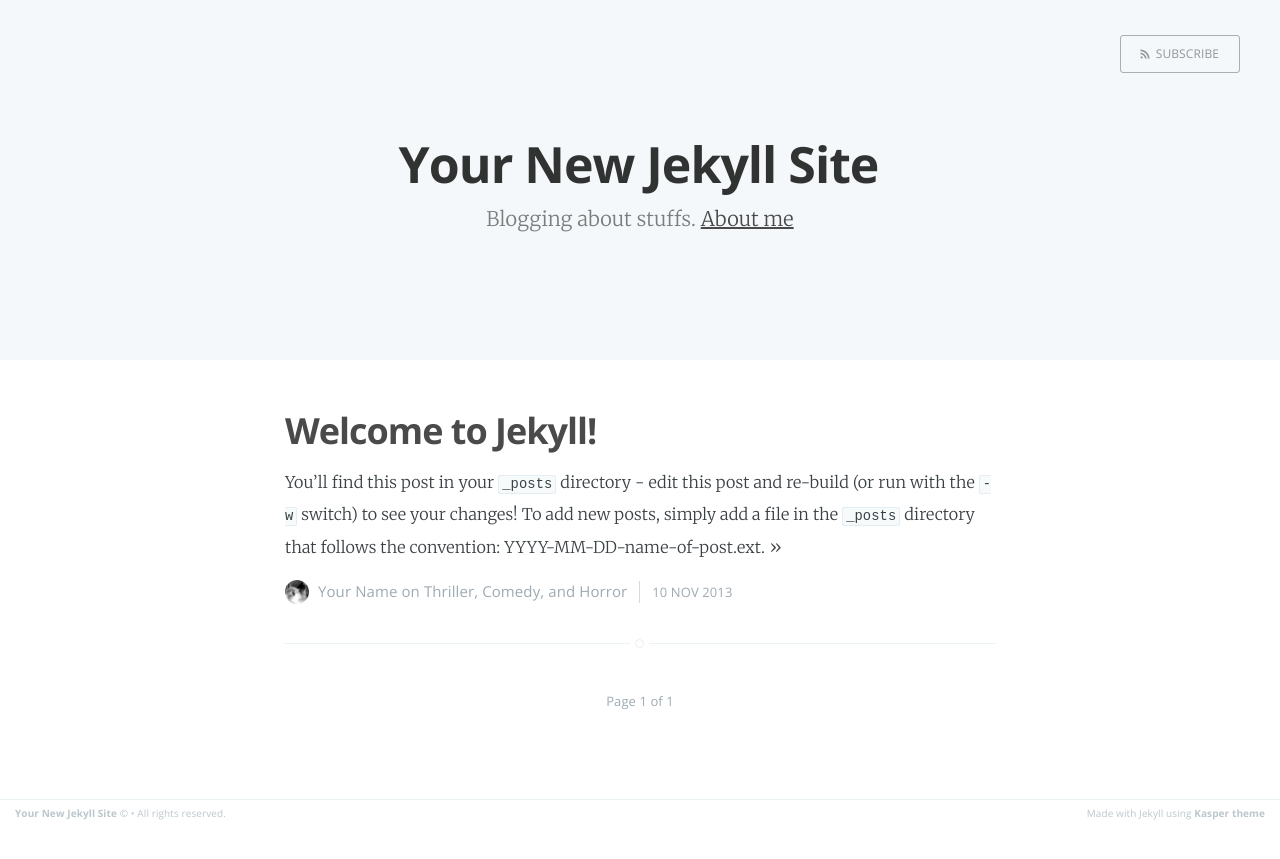
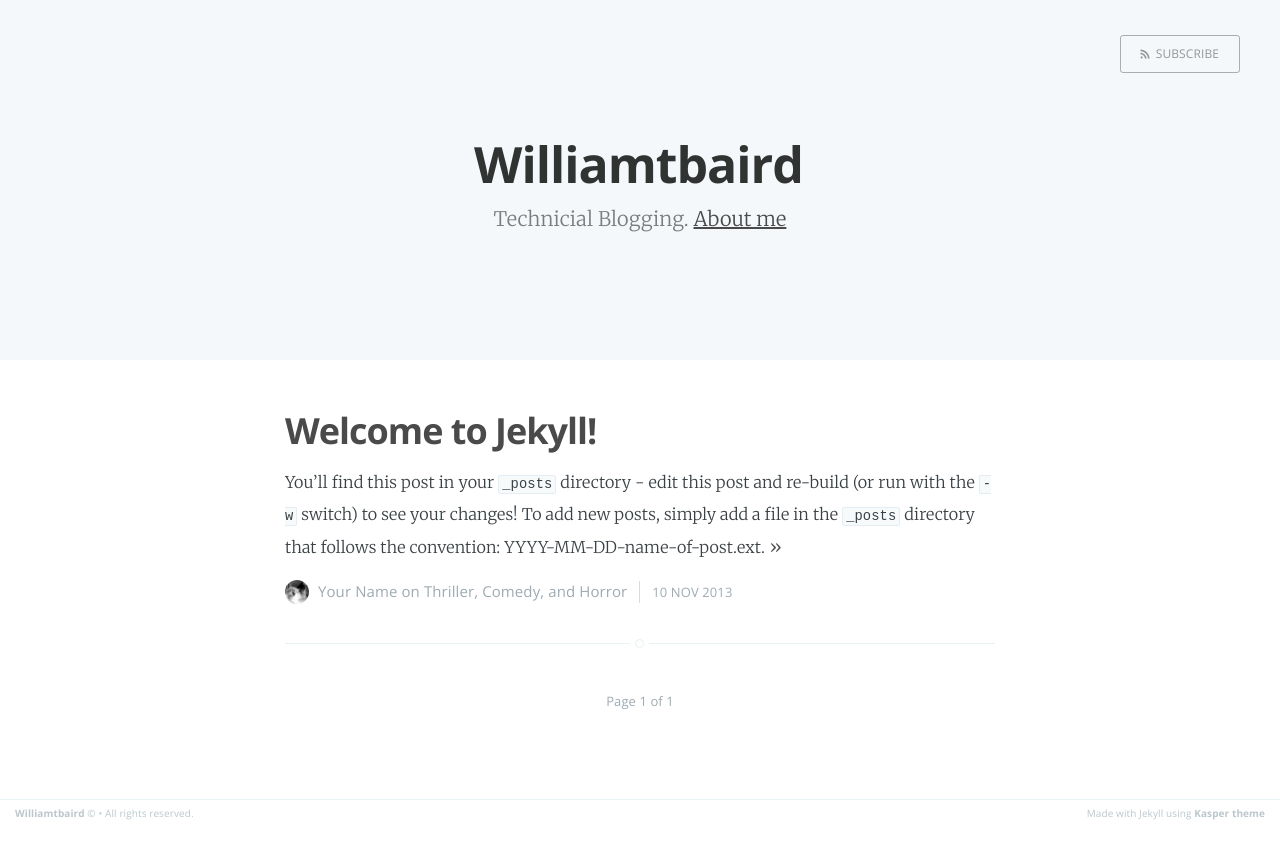
Before and after one commit to williamtbaird/williamtbaird.github.io, a Jekyll site: the page built from index.html, in a window 1280 px wide. Shown: the top 859 px of the page. Built offline with Jekyll 4.4.1, drawn with Linux system fonts in a browser that asks for light colours; Markdown is read by kramdown in place of the engine named in the settings; the list of posts is cut into pages by our own code.

Commit message:
title change

```diff
--- a/_config.yml
+++ b/_config.yml
@@ -1,5 +1,5 @@
-name: Your New Jekyll Site
-description: Blogging about stuffs
+name: Williamtbaird
+description: Technicial Blogging
 meta_description: "Your New Jekyll Site, Blogging about stuffs"
 
 markdown: redcarpet
```
